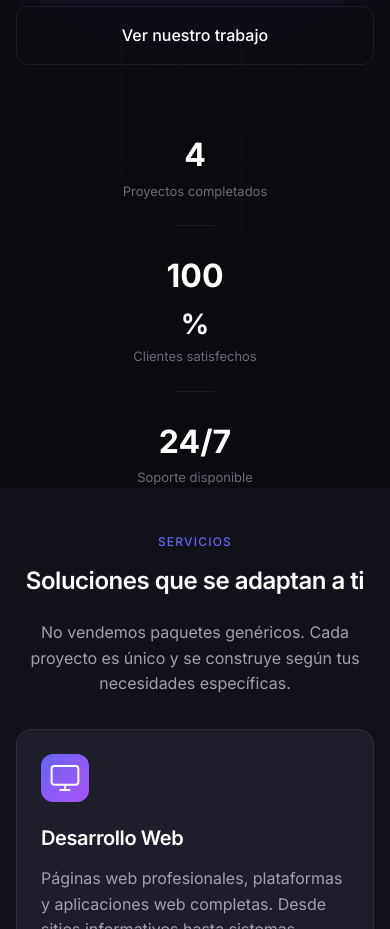
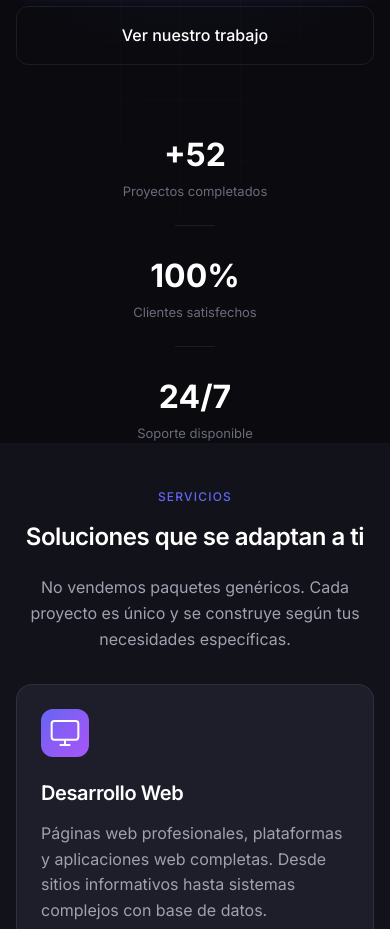
Before and after one commit to DanielDAAR/DSW-Software, a plain HTML site: page index.html in a window 390 px wide. Shown: the part 920-1849 px from the top of the page. Drawn offline with Linux system fonts and the light colour scheme.

Commit message:
fix: Update stats - +52 projects, 100% satisfaction
- Changed '4 proyectos completados' to '+52 proyectos completados'
- Kept '100% clientes satisfechos'
- Kept '24/7 soporte disponible'
- Verified centering on desktop and mobile

```diff
--- a/index.html
+++ b/index.html
@@ -151,12 +151,12 @@
 
                     <div class="hero-stats animate-fade-up" style="animation-delay: 0.4s">
                         <div class="stat">
-                            <span class="stat-number" data-count="4">0</span>
+                            <span class="stat-number">+52</span>
                             <span class="stat-label">Proyectos completados</span>
                         </div>
                         <div class="stat-divider"></div>
                         <div class="stat">
-                            <span class="stat-number" data-count="100">0</span><span class="stat-suffix">%</span>
+                            <span class="stat-number">100%</span>
                             <span class="stat-label">Clientes satisfechos</span>
                         </div>
                         <div class="stat-divider"></div>
```
